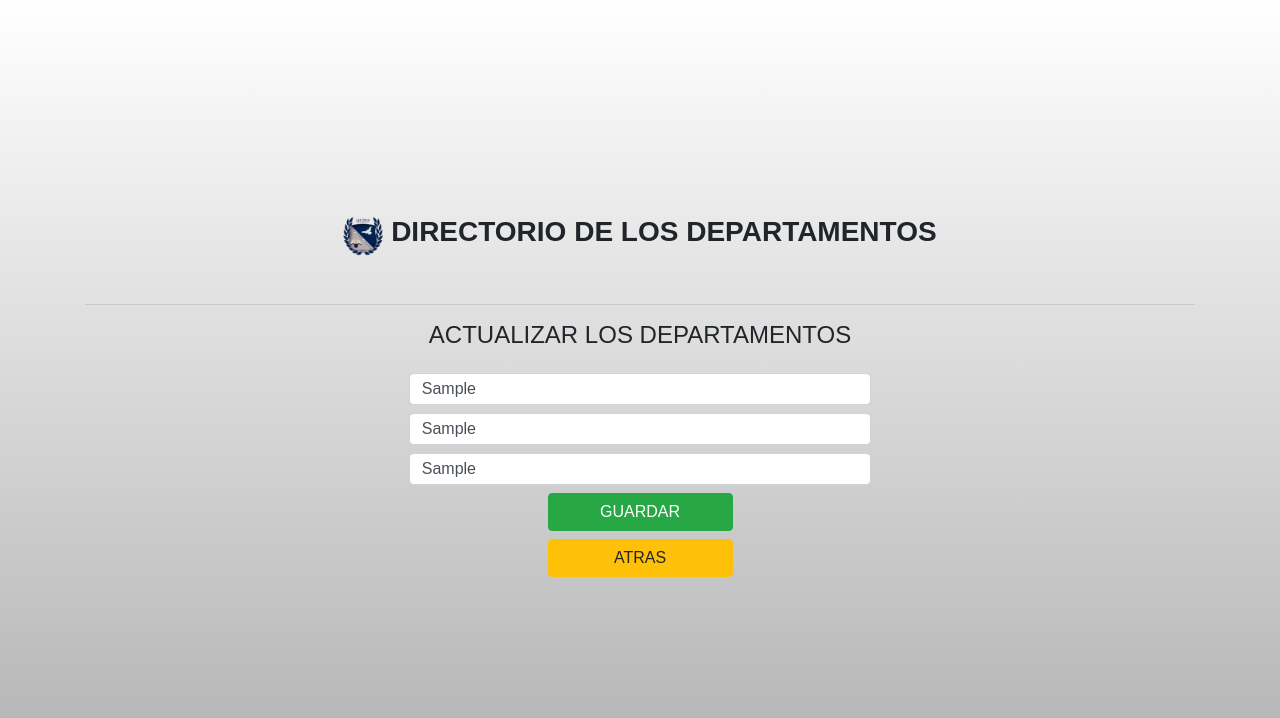
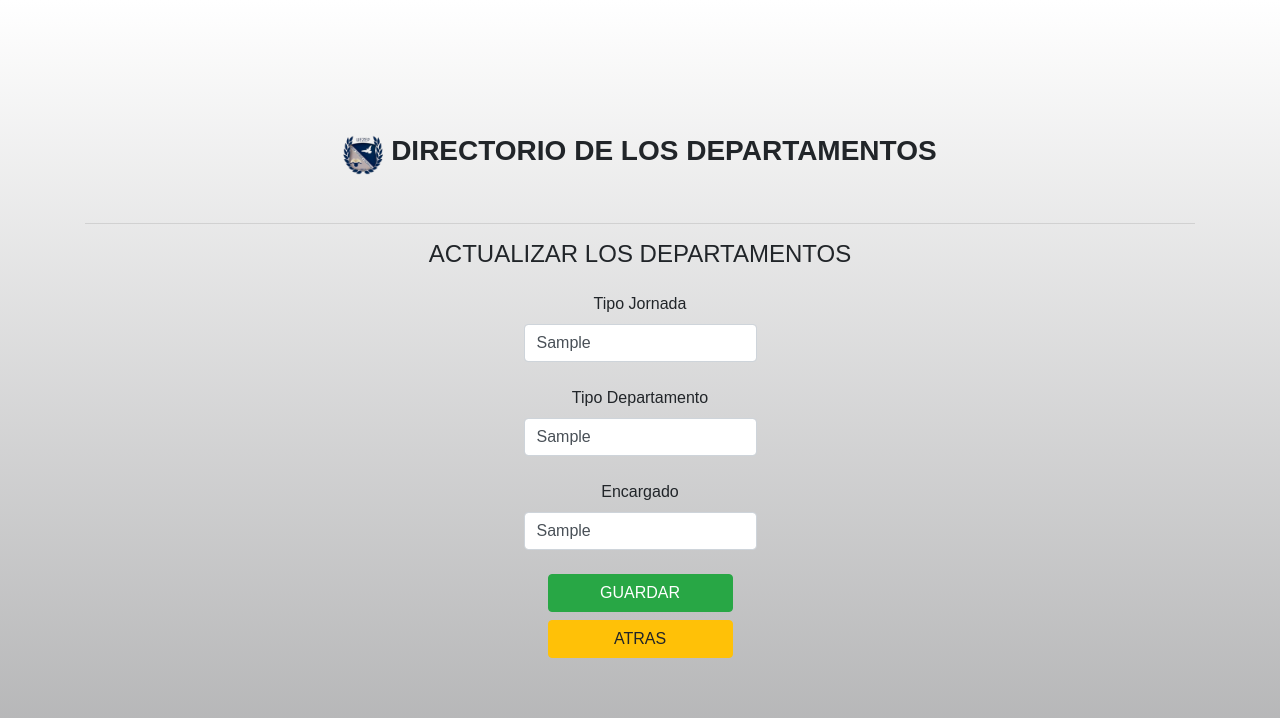
Before and after one commit to franxxdmsk132/Inventario_UEZEP, a Spring Boot app: page /departamentos/cambiarDepartamento?id_departamento=1 in a window 1280 px wide. Shown: the top 718 px of the page. Run offline with Spring Boot 4, Linux system fonts and the light colour scheme; the visitor is signed in with stand-in values (Sample User, id 1); tables that the repository leaves empty hold one stand-in row (values such as "Sample post"); some of the project's set-up classes (security, data sources, template engines, error pages and the like) are left out, and stand-ins take their place.

Commit message:
CRUD Muebles , Aulas terminado
Correjudo el error de listado y guardado, detalles y actualizaciones de departamentos

```diff
--- a/src/main/resources/templates/departamentos/actualizar-departamentos.html
+++ b/src/main/resources/templates/departamentos/actualizar-departamentos.html
@@ -1,6 +1,3 @@
-
-
-
 <!DOCTYPE HTML>
 <html>
 <head>
@@ -86,18 +83,33 @@
 
     <p class="h4 mb-4">ACTUALIZAR LOS DEPARTAMENTOS </p>
 
-    <form action="#" th:action="@{/departamentos/update}"
-          th:object="${departamentos}" method="POST"  class="d-flex flex-column align-items-center">
+    <form action="#" th:action="@{/departamentos/update}" th:object="${departamentos}" method="POST" class="d-flex flex-column align-items-center">
         <!-- Add hidden form field to handle update -->
-        <input type="hidden" th:field="*{id_departamento}" class="form-control mb-2 col-5"  placeholder="ID Articulo"/>
-        <input type="text" th:field="*{tipo_jornada}" class="form-control mb-2 col-5"  placeholder="Curso"  required/>
-        <input type="text" th:field="*{tipo_departamento}" class="form-control mb-2 col-5"  placeholder="Ubicacion" required>
-        <input type="text" th:field="*{encargado_departamento}" class="form-control mb-2 col-5"  placeholder="Encargado" required >
+        <input type="hidden" th:field="*{id_departamento}" class="form-control mb-2 col-15" placeholder="ID Articulo"/>
 
+        <div class="form-group">
+            <label for="tipoJornada">Tipo Jornada</label>
+            <input type="text" th:field="*{tipo_jornada}" class="form-control mb-2 col-15" id="tipoJornada" placeholder="Ingrese el tipo de jornada" required/>
+        </div>
+
+        <div class="form-group">
+            <label for="tipoDepartamento">Tipo Departamento</label>
+            <input type="text" th:field="*{tipo_departamento}" class="form-control mb-2 col-15" id="tipoDepartamento" placeholder="Ingrese el tipo de departamento" required/>
+        </div>
+
+        <div class="form-group">
+            <label for="encargado">Encargado</label>
+            <input type="text" th:field="*{encargado_departamento}" class="form-control mb-2 col-15" id="encargado" placeholder="Ingrese el encargado" required/>
+        </div>
 
         <button type="submit" class="btn btn-success mb-2 col-2">GUARDAR</button>
     </form>
-    <a th:href="@{/aulas/lista}" class="btn btn-warning mb-2 col-2">ATRAS
+
+
+
+
+
+    <a th:href="@{/departamentos/lista}" class="btn btn-warning mb-2 col-2">ATRAS
     </a>
 </div>
 </body>
```
